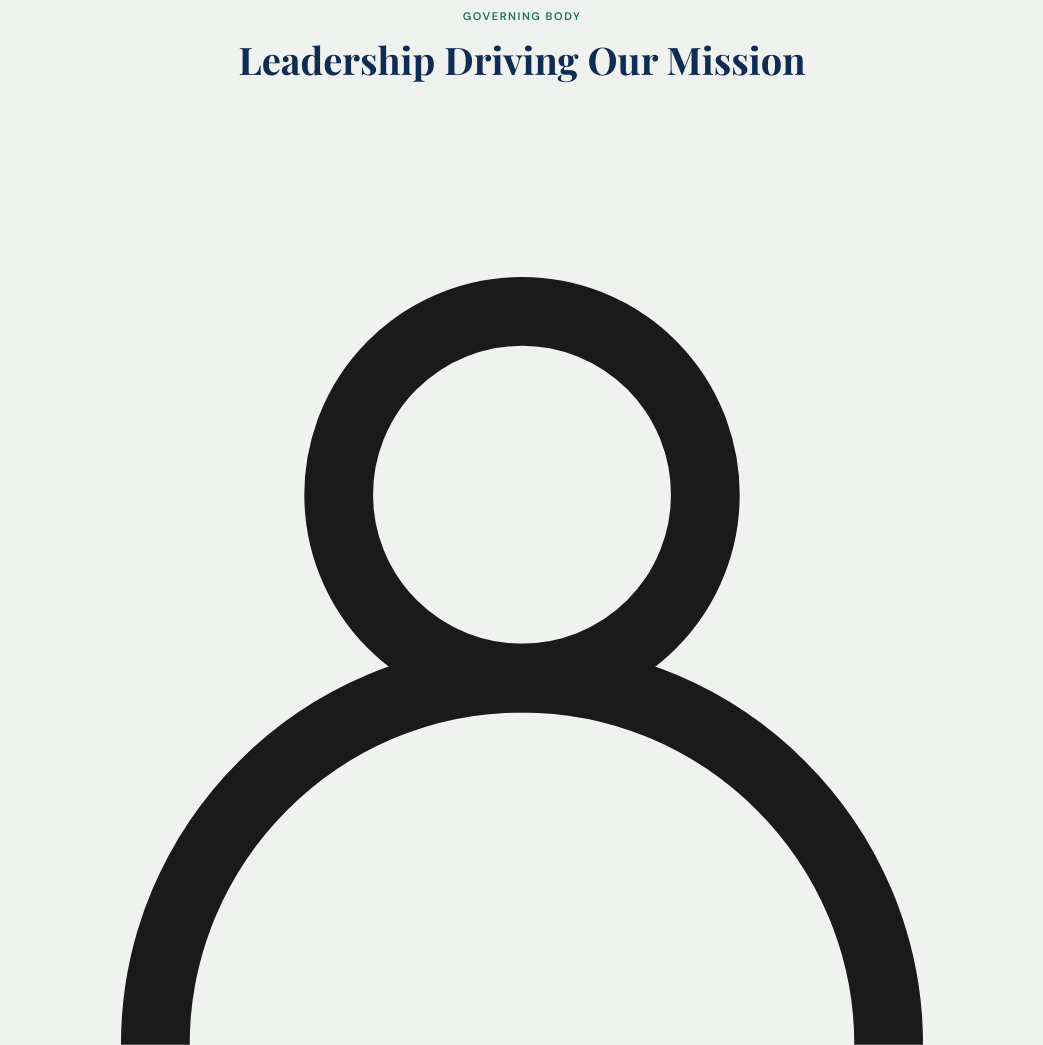
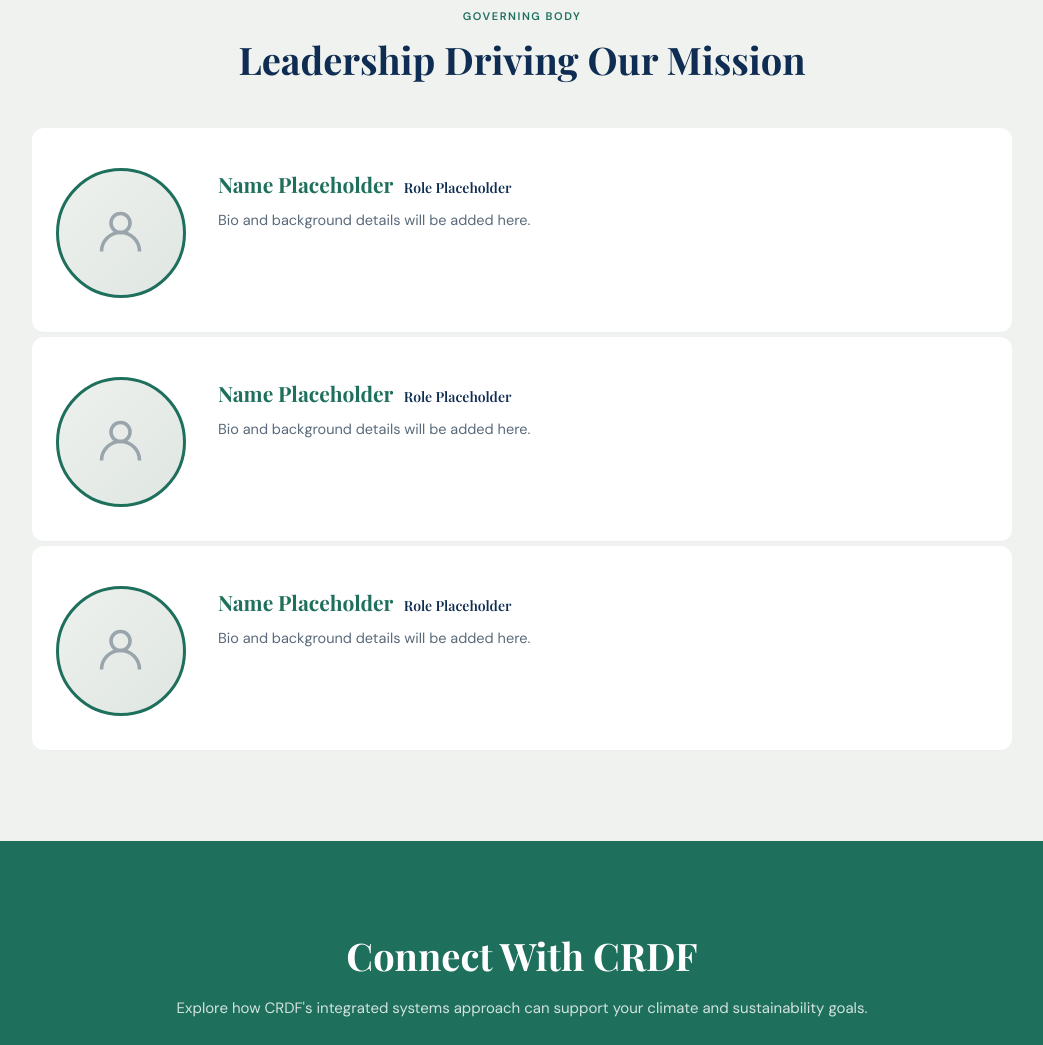
Before and after one commit to srsethi03/modular, a website: page about.html in a window 1280 px wide. Shown: the part 2120-3165 px from the top of the page, without its empty margins (118-1161 px from the left). Drawn offline with nearby package versions, Linux system fonts and the light colour scheme; a web font is replaced by a local one.

Commit message:
Update about.css

```diff
--- a/about.css
+++ b/about.css
@@ -2,7 +2,7 @@
    CRDF — about.css
    Depends on: base.css
    Contains: detail items (about sidebar facts),
-   vision/mission cards, founder card.
+   vision/mission cards, founder card, governing body.
    ═══════════════════════════════════════════════ */
 
 /* ══════════════════════════════════════════════
@@ -78,9 +78,118 @@
 }
 
 /* ══════════════════════════════════════════════
+   GOVERNING BODY
+══════════════════════════════════════════════ */
+.gov-list {
+  display: flex;
+  flex-direction: column;
+  max-width: 980px;
+  margin: 0 auto;
+}
+.gov-card {
+  display: flex;
+  gap: 32px;
+  align-items: flex-start;
+  padding: 34px 12px;
+  border-bottom: 1px solid rgba(15,45,82,.08);
+  background: #fff;
+  border-radius: 12px;
+  margin-bottom: 4px;
+  opacity: 0;
+  transform: translateY(24px);
+  animation: govFadeUp .7s cubic-bezier(.2,.8,.2,1) forwards;
+  transition: box-shadow .35s ease, transform .35s ease;
+}
+.gov-card:hover {
+  box-shadow: 0 12px 32px rgba(15,45,82,.10);
+  transform: translateY(-4px);
+}
+.gov-card:last-child { margin-bottom: 0; }
+
+/* stagger entrance */
+.gov-card:nth-child(1) { animation-delay: .05s; }
+.gov-card:nth-child(2) { animation-delay: .18s; }
+.gov-card:nth-child(3) { animation-delay: .31s; }
+.gov-card:nth-child(4) { animation-delay: .44s; }
+.gov-card:nth-child(5) { animation-delay: .57s; }
+
+@keyframes govFadeUp {
+  to { opacity: 1; transform: translateY(0); }
+}
+
+.gov-photo-wrap { flex: 0 0 auto; padding: 6px 0 0 12px; }
+.gov-photo {
+  width: 130px;
+  height: 130px;
+  border-radius: 50%;
+  border: 3px solid var(--green);
+  overflow: hidden;
+  background: linear-gradient(135deg, #eef1ee, #dfe6e1);
+  display: flex;
+  align-items: center;
+  justify-content: center;
+  color: var(--muted);
+  transition: transform .5s cubic-bezier(.2,.8,.2,1), border-color .4s ease;
+}
+.gov-photo img {
+  width: 100%;
+  height: 100%;
+  object-fit: cover;
+  display: block;
+}
+.gov-photo svg {
+  width: 46%;
+  height: 46%;
+  opacity: .55;
+}
+.gov-card:hover .gov-photo {
+  transform: scale(1.06);
+  border-color: var(--navy);
+}
+
+.gov-info { flex: 1; padding-top: 8px; }
+.gov-name {
+  font-size: 21px;
+  color: var(--green);
+  margin-bottom: 8px;
+  line-height: 1.4;
+  position: relative;
+  display: inline-block;
+}
+.gov-name::after {
+  content: "";
+  position: absolute;
+  left: 0; bottom: -4px;
+  width: 0%;
+  height: 2px;
+  background: var(--navy);
+  transition: width .4s ease;
+}
+.gov-card:hover .gov-name::after { width: 100%; }
+
+.gov-role {
+  font-size: 14px;
+  font-weight: 600;
+  color: var(--navy);
+  margin-left: 6px;
+}
+.gov-bio {
+  font-size: 14.5px;
+  line-height: 1.85;
+  color: var(--muted);
+}
+
+/* respect reduced motion */
+@media (prefers-reduced-motion: reduce) {
+  .gov-card { animation: none; opacity: 1; transform: none; }
+}
+
+/* ══════════════════════════════════════════════
    RESPONSIVE — about specific
 ══════════════════════════════════════════════ */
 @media (max-width: 768px) {
   .founder-card { padding: 24px !important; }
   .vm-grid      { grid-template-columns: 1fr !important; gap: 16px !important; }
+  .gov-card { flex-direction: column; gap: 18px; padding: 24px 16px; }
+  .gov-photo-wrap { padding: 0; align-self: center; }
 }
```
